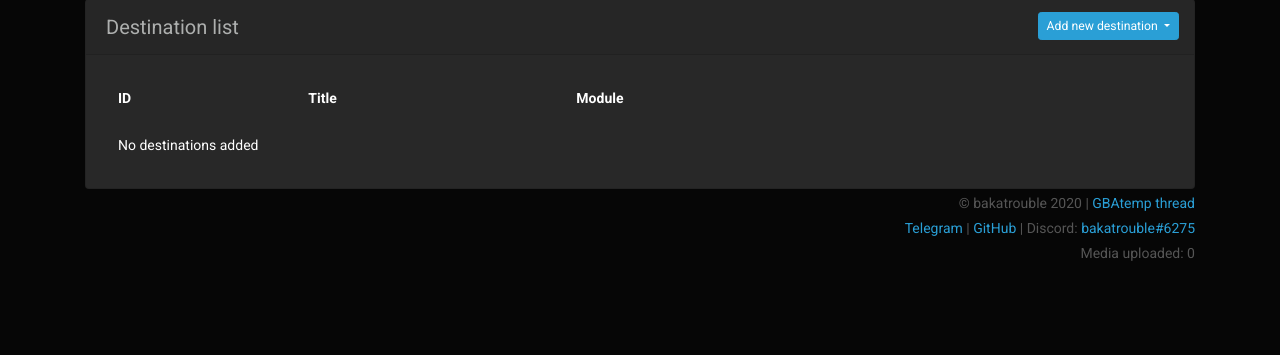
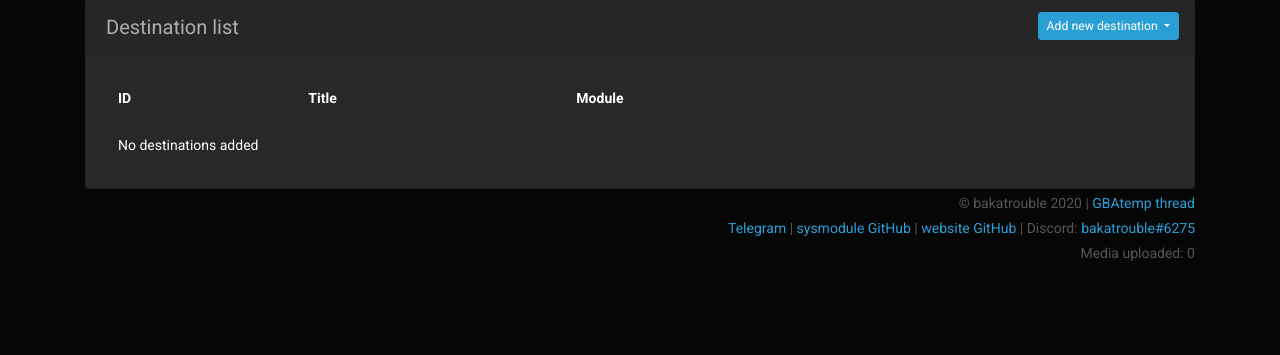
Before and after one commit to bakatrouble/sys-screenuploader-web, a Django app: page /cabinet/destinations/ in a window 1280 px wide. Shown: the part 54-409 px from the top of the page. Run offline with Django 3.2, Linux system fonts and the light colour scheme; the visitor is signed in with stand-in values (Sample User, id 1); data that the repository does not hold is empty; parts of the project's set-up code (start-up, migrations or seed data) failed here and were passed over; some libraries are stand-ins or nearby versions.

Commit message:
add website repo link to footer

```diff
--- a/app/templates/_base.html
+++ b/app/templates/_base.html
@@ -55,7 +55,8 @@
 </div>
 <div class="container text-right text-muted mt-1">
     <a href="https://t.me/bakatrouble" target="_blank">Telegram</a> |
-    <a href="https://github.com/bakatrouble/sys-screenuploader" target="_blank">GitHub</a> |
+    <a href="https://github.com/bakatrouble/sys-screenuploader" target="_blank">sysmodule GitHub</a> |
+    <a href="https://github.com/bakatrouble/sys-screenuploader-web" target="_blank">website GitHub</a> |
     Discord: <a href="https://discordapp.com/users/239822072115625984" target="_blank">bakatrouble#6275</a>
 </div>
 <div class="container text-right text-muted mt-1">
```
